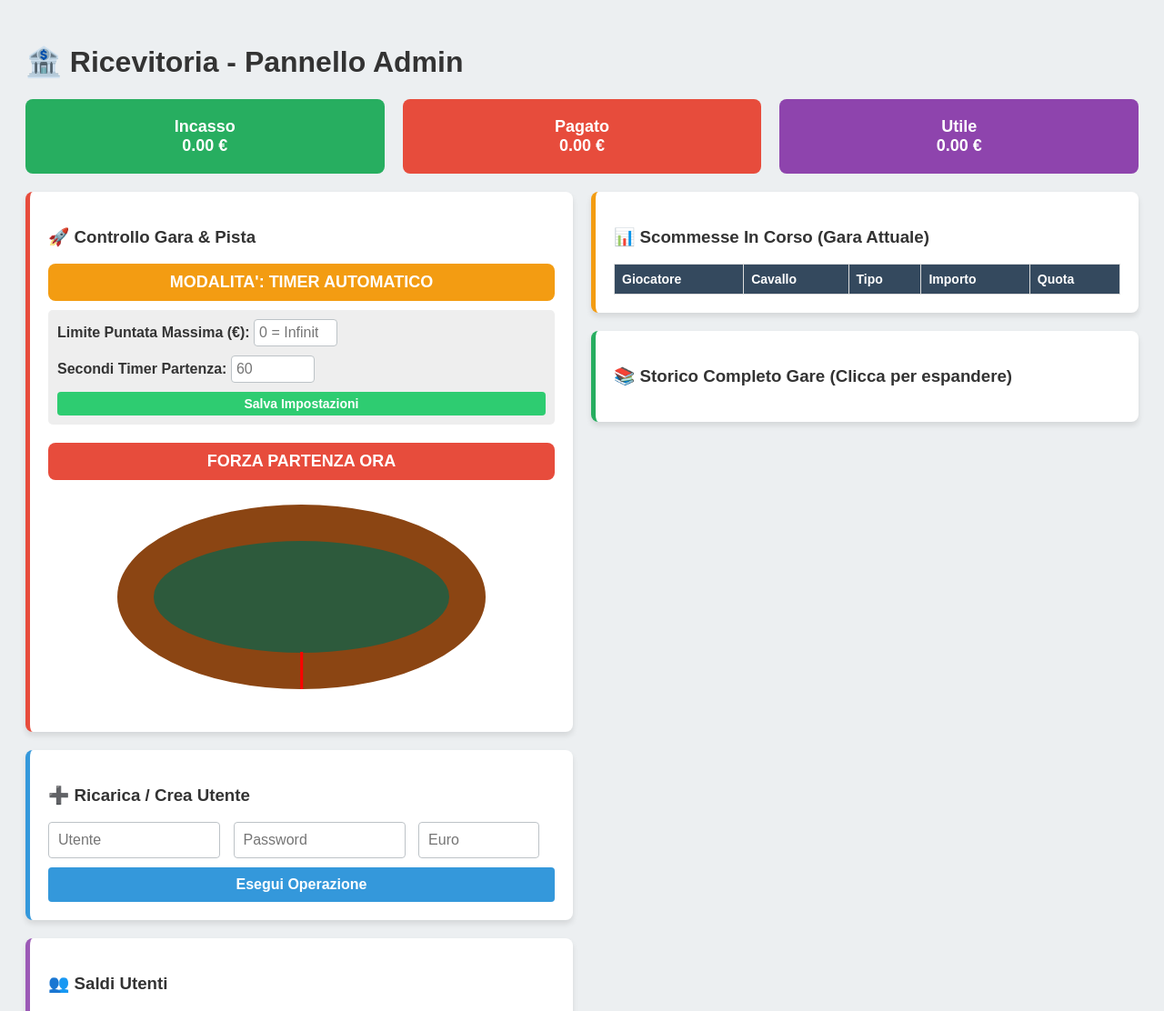
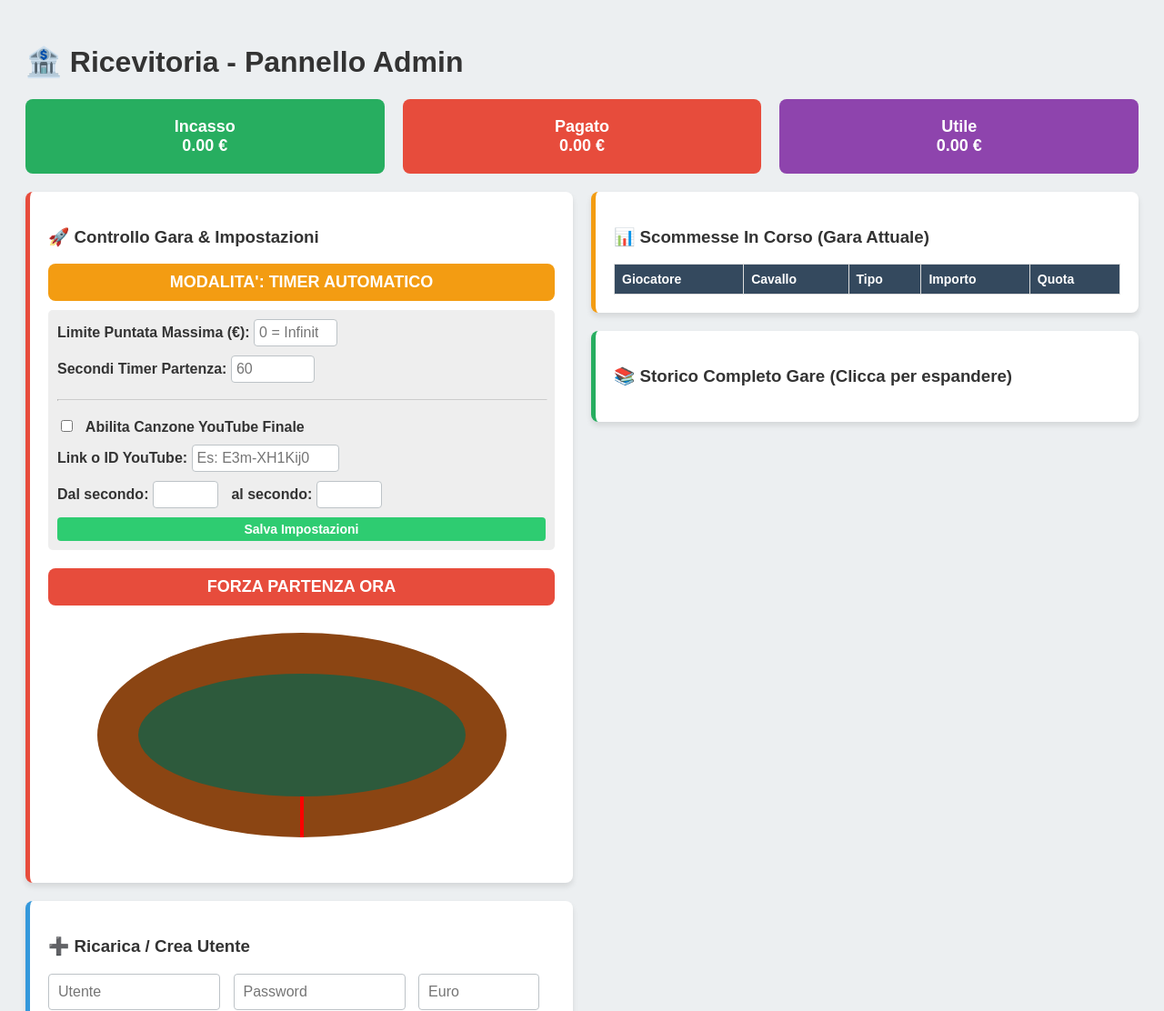
Before and after one commit to pietrolmb/bet-horses-app, a Flask app: page /admin in a window 1280 px wide. Shown: the top 1112 px of the page at 91% size. Run offline with Flask 3, Linux system fonts and the light colour scheme; lists and menus that the app fills with data are empty; some libraries are stand-ins or nearby versions.

Commit message:
admin.html

```diff
--- a/templates/admin.html
+++ b/templates/admin.html
@@ -16,8 +16,8 @@
         th, td { padding: 8px; border: 1px solid #ddd; text-align: left; font-size:14px;}
         th { background: #34495e; color: white; }
 
-        /* Pista Admin con CSS Ellisse Perfetta e Wrapper Isolato */
-        #pista-wrapper { width: 450px; height: 225px; position: relative; margin: 30px auto; zoom: 0.9;}
+        /* Pista Admin con CSS Ricalcolato senza zoom! */
+        #pista-wrapper { width: 450px; height: 225px; position: relative; margin: 30px auto;}
         #pista-bg { width: 100%; height: 100%; background: #2d5a3c; border-radius: 50%; border: 45px solid #8B4513; box-sizing: border-box; position: absolute; top:0; left:0;}
         .traguardo { position: absolute; bottom: 0; left: 50%; width: 4px; height: 45px; background: red; transform: translateX(-50%);}
         .cavallo { width: 14px; height: 14px; border-radius: 50%; position: absolute; border: 1px solid #fff; font-size: 8px; font-weight: bold; color: black; display: flex; align-items: center; justify-content: center; z-index: 20; transition: all 0.12s linear;}
@@ -40,7 +40,7 @@
     <div style="display: flex; gap: 20px;">
         <div style="flex: 1;">
             <div class="card" style="border-left: 5px solid #e74c3c;">
-                <h3>🚀 Controllo Gara & Pista</h3>
+                <h3>🚀 Controllo Gara & Impostazioni</h3>
                 <button class="btn-toggle" id="btn-switch-timer" onclick="toggleTimer()">MODALITA': TIMER AUTOMATICO</button>
 
                 <div style="margin-bottom: 15px; background: #eee; padding: 10px; border-radius: 5px; display:flex; flex-direction:column; gap:10px;">
@@ -52,6 +52,20 @@
                         <b>Secondi Timer Partenza:</b>
                         <input type="number" id="set-timer-dur" style="width: 80px; padding: 5px;" placeholder="60">
                     </div>
+                    <hr style="border-top:1px solid #ccc; width:100%;">
+
+                    <div>
+                        <b><input type="checkbox" id="yt-enable"> Abilita Canzone YouTube Finale</b>
+                    </div>
+                    <div>
+                        <b>Link o ID YouTube:</b>
+                        <input type="text" id="yt-link" style="width: 150px; padding: 5px;" placeholder="Es: E3m-XH1Kij0">
+                    </div>
+                    <div>
+                        <b>Dal secondo:</b> <input type="number" id="yt-start" style="width: 60px; padding: 5px;">
+                        <b>al secondo:</b> <input type="number" id="yt-end" style="width: 60px; padding: 5px;">
+                    </div>
+
                     <button onclick="salvaImpostazioni()" style="padding: 5px 10px; font-size: 14px; background:#2ecc71;">Salva Impostazioni</button>
                 </div>
 
@@ -123,14 +137,23 @@
         function salvaImpostazioni() {
             const valBet = document.getElementById('set-max-bet').value;
             const valTime = document.getElementById('set-timer-dur').value;
-            let payload = {};
+            const ytEnable = document.getElementById('yt-enable').checked;
+            const ytStart = document.getElementById('yt-start').value;
+            const ytEnd = document.getElementById('yt-end').value;
+
+            // Estrae l'ID del video se qualcuno incolla il link completo
+            let ytLink = document.getElementById('yt-link').value;
+            const match = ytLink.match(/(?:v=|youtu\.be\/)([^&]+)/);
+            if(match) ytLink = match[1];
+
+            let payload = { yt_enabled: ytEnable, yt_url: ytLink };
             if(valBet !== "") payload.max_bet = parseFloat(valBet);
             if(valTime !== "") payload.timer_duration = parseInt(valTime);
+            if(ytStart !== "") payload.yt_start = parseInt(ytStart);
+            if(ytEnd !== "") payload.yt_end = parseInt(ytEnd);
 
-            if(Object.keys(payload).length > 0) {
-                socket.emit('admin_update_settings', payload);
-                alert("Impostazioni salvate con successo!");
-            }
+            socket.emit('admin_update_settings', payload);
+            alert("Impostazioni salvate con successo!");
         }
 
         function forzaPartenza() { socket.emit('admin_force_start'); }
@@ -144,6 +167,10 @@
 
             document.getElementById('set-max-bet').value = s.settings.max_bet;
             document.getElementById('set-timer-dur').value = s.settings.timer_duration;
+            document.getElementById('yt-enable').checked = s.settings.yt_enabled;
+            document.getElementById('yt-link').value = s.settings.yt_url;
+            document.getElementById('yt-start').value = s.settings.yt_start;
+            document.getElementById('yt-end').value = s.settings.yt_end;
 
             const btnToggle = document.getElementById('btn-switch-timer');
             if(s.settings.auto_timer) {
@@ -195,8 +222,9 @@
                     pistaWrapper.appendChild(d);
                     cavalliElements[h.id] = d;
 
+                    // Matematica dimezzata esattamente rispetto alla pagina utente
                     const centerX = 225; const centerY = 112.5;
-                    const laneX = 216 - (index * 2.8); const laneY = 104 - (index * 2.8);
+                    const laneX = 217.5 - (index * 3.25); const laneY = 105 - (index * 3.25);
                     const startX = centerX + laneX * Math.cos(Math.PI / 2);
                     const startY = centerY + laneY * Math.sin(Math.PI / 2);
                     d.style.left = (startX - 7) + 'px'; d.style.top = (startY - 7) + 'px';
@@ -208,7 +236,7 @@
             let index = 0;
             Object.keys(pos).forEach(id => {
                 const centerX = 225; const centerY = 112.5;
-                const laneX = 216 - (index * 2.8); const laneY = 104 - (index * 2.8);
+                const laneX = 217.5 - (index * 3.25); const laneY = 105 - (index * 3.25);
                 const x = centerX + laneX * Math.cos(pos[id] + Math.PI / 2);
                 const y = centerY + laneY * Math.sin(pos[id] + Math.PI / 2);
                 if(cavalliElements[id]) { cavalliElements[id].style.left = (x - 7) +'px'; cavalliElements[id].style.top = (y - 7) +'px'; }
```
